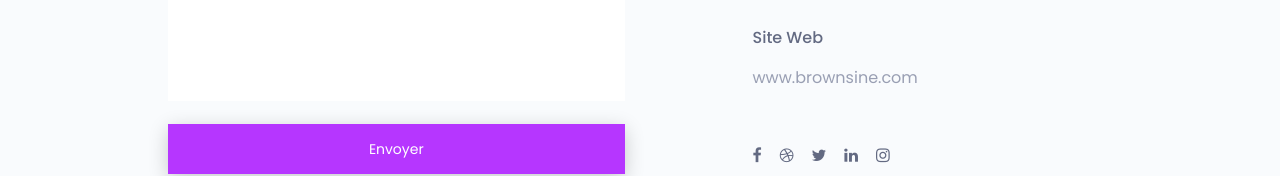
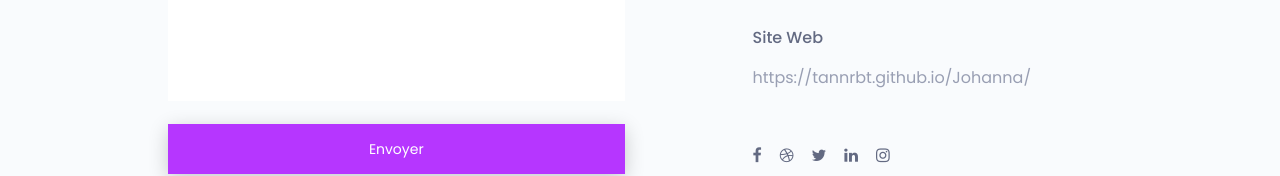
Before and after one commit to Tannrbt/Johanna, a plain HTML site: page index.html in a window 1280 px wide. Shown: the part 5776-5952 px from the top of the page. Drawn offline with nearby package versions, Linux system fonts and the light colour scheme.

Commit message:
Update index.html

```diff
--- a/index.html
+++ b/index.html
@@ -650,7 +650,7 @@
 										</div>
 										<div class="single-contact-add-info">
 											<h3>site web</h3>
-											<p>www.brownsine.com</p>
+											<p>https://tannrbt.github.io/Johanna/</p>
 										</div>
 									</div>
 								</div><!--/.contact-adress-->
```
